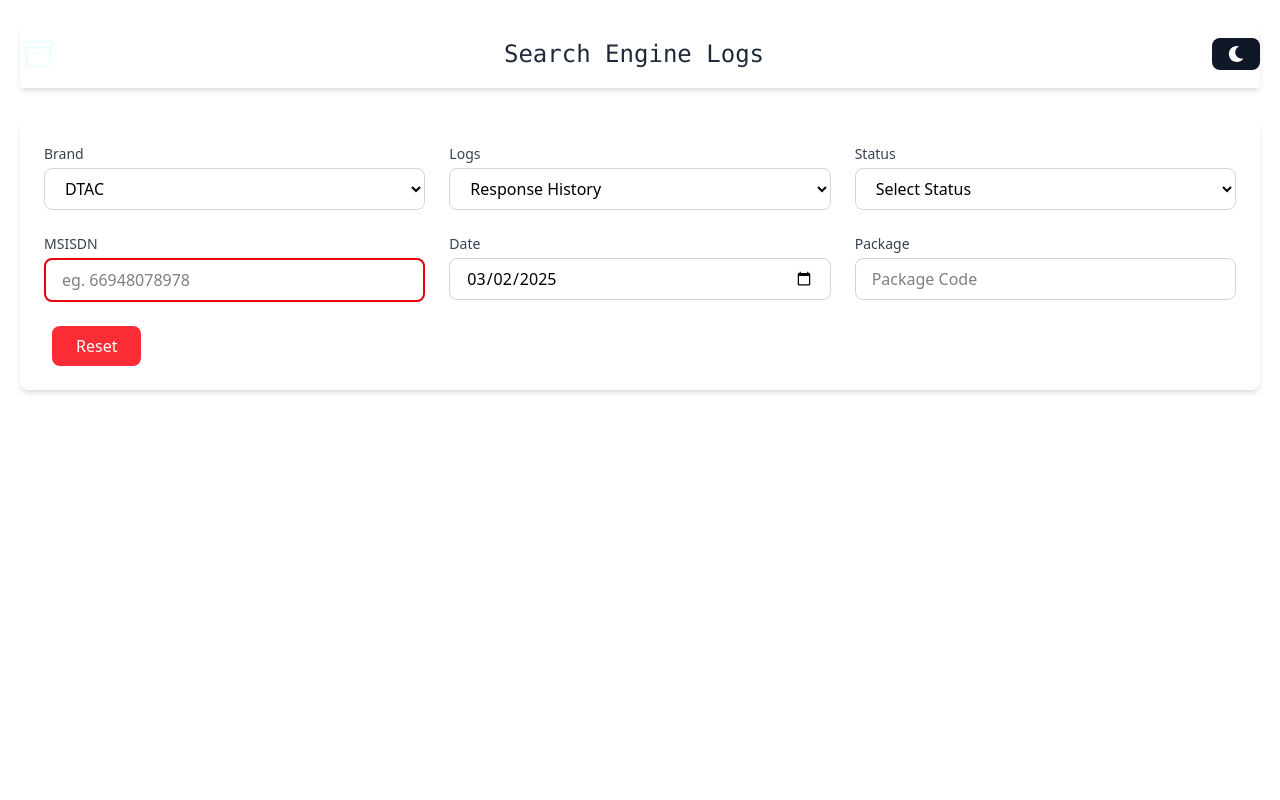
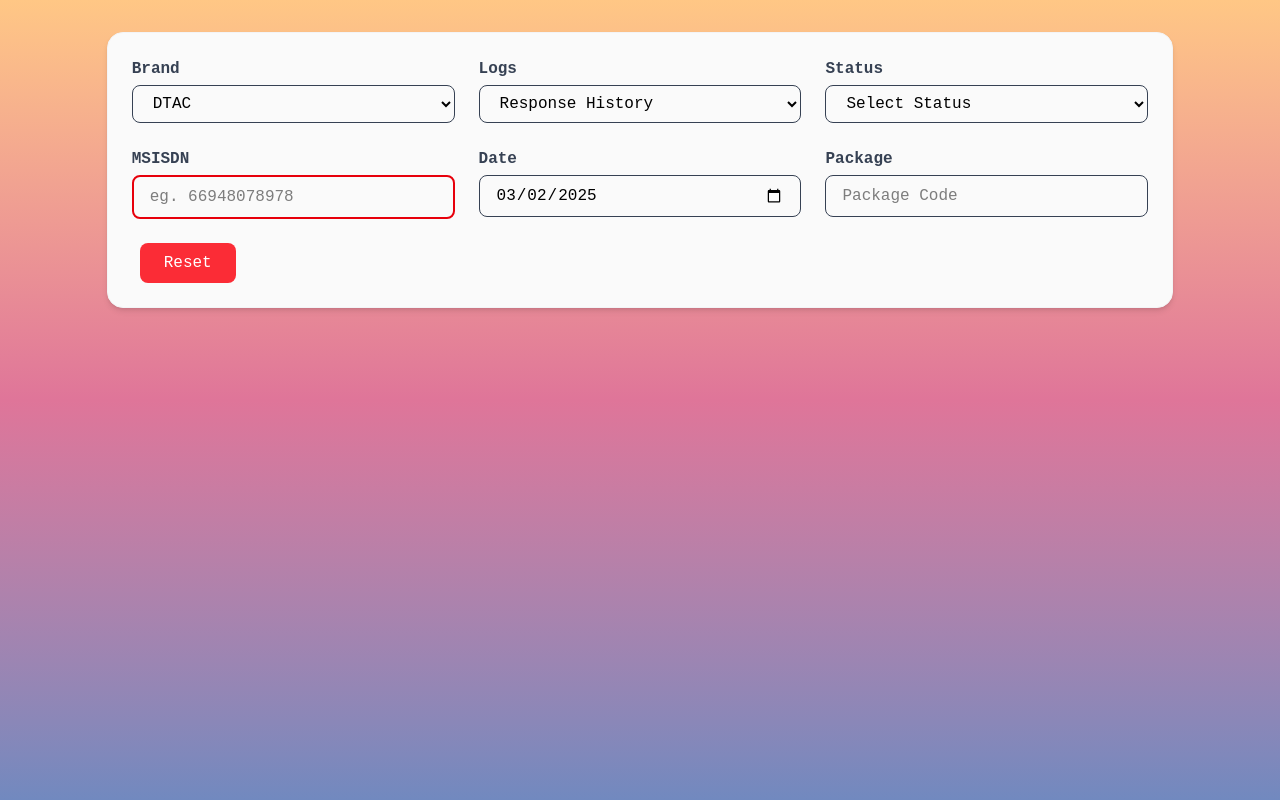
Before and after one commit to memorytao/log-display, a React (Vite) app: page / in a window 1280 px wide. Built offline with nearby package versions, Linux system fonts and the light colour scheme.

Commit message:
release v1.2

```diff
--- a/src/App.jsx
+++ b/src/App.jsx
@@ -1,11 +1,24 @@
-import Header from "./headers/Header";
+// import Header from "./headers/Header";
 import SearchCriteria from "./search/SearchCriteria";
+import { useEffect, useState } from "react";
 
 function App() {
+  const [animate, setAnimate] = useState("animate-bounce");
+
+  useEffect(() => {
+    const timer = setTimeout(() => {
+      setAnimate("");
+    }, 501); // Timeout duration in milliseconds (e.g., 3000ms = 3 seconds)
+
+    return () => clearTimeout(timer); // Cleanup the timer on component unmount
+  }, []);
+
   return (
-    <div className="w-full md:w-auto place-content-start p-5 h-10">
-      <Header />
-      <SearchCriteria />
+    <div className={animate}>
+      <div
+        className="bg-gradient-to-t from-[#7189bf] via-[#df7599] to-[#ffc785] w-full h-lvh">
+        <SearchCriteria />
+      </div>
     </div>
   );
 }
--- a/src/display/DisplayResults.jsx
+++ b/src/display/DisplayResults.jsx
@@ -2,7 +2,6 @@ import PropTypes from "prop-types";
 import { RESPONSE_FILD, CONTACT_FIELD } from "./../api/fields";
 
 const DisplayResults = ({ csvData, logType }) => {
-
   const COLUMNS =
     logType === "Response History"
       ? RESPONSE_FILD.split("|")
@@ -38,15 +37,15 @@ const DisplayResults = ({ csvData, logType }) => {
   });
 
   return (
-    <div className="overflow-y-scroll rounded-3xl shadow-md dark:shadow-gray-800 max-w-lvw mx-auto">
-      <table className="min-w-full bg-white">
+    <div className="overflow-x-auto h-auto max-h-120 rounded-lg shadow-mdmax-w-lvw mx-auto mb-auto border-b-5 border-b-gray-600 border-r-12 border-r-gray-200 ">
+      <table className="w-96 bg-white mb-auto pb-5">
         {/* Table Header */}
-        <thead className="bg-gray-50 h-15 dark:bg-gray-700 max-h-150">
+        <thead className="h-15 max-h-150 bg-gradient-to-b from-gray-900 to-gray-700">
           <tr>
             {COLUMNS.map((column, index) => (
               <th
                 key={index}
-                className="px-6 py-3 text-left text-xs font-medium text-gray-500 uppercase tracking-wider dark:text-gray-300"
+                className="px-6 py-3 text-left text-sm font-medium text-gray-500 uppercase tracking-wider dark:text-gray-300 "
               >
                 {column}
               </th>
@@ -55,12 +54,9 @@ const DisplayResults = ({ csvData, logType }) => {
         </thead>
 
         {/* Table Body */}
-        <tbody className="divide-y divide-gray-200 ">
+        <tbody className="divide-y divide-gray-400  ">
           {rows.map((row, rowIndex) => (
-            <tr
-              key={rowIndex}
-              className="hover:bg-gray-300 transition-colors"
-            >
+            <tr key={rowIndex} className="hover:bg-gray-300 transition-colors">
               {row.map((cell, cellIndex) => (
                 <td
                   key={cellIndex}
--- a/src/main.jsx
+++ b/src/main.jsx
@@ -1,10 +1,10 @@
-// import { StrictMode } from "react";
+import { StrictMode } from "react";
 import { createRoot } from "react-dom/client";
 import App from "./App.jsx";
 import "./index.css";
 
 createRoot(document.getElementById("root")).render(
-  // <StrictMode>
+  <StrictMode>
     <App />
-  // </StrictMode>
+  </StrictMode>
 );
--- a/src/search/SearchCriteria.jsx
+++ b/src/search/SearchCriteria.jsx
@@ -1,6 +1,7 @@
 import { useState, useEffect, useRef } from "react";
 import DisplayResults from "../display/DisplayResults";
 import { getResponseLogs, getContactLogs } from "../api/getDtacLog";
+import './criteria.css'
 
 const SearchCriteria = () => {
   // State for form inputs
@@ -20,7 +21,6 @@ const SearchCriteria = () => {
   const resetButtonRef = useRef(null);
 
   const handleSelectedLog = (e) => {
-    console.log( 'value ',e.target.value);
 
     setSelectedLog(e.target.value);
     setCsvData("");
@@ -140,20 +140,20 @@ const SearchCriteria = () => {
   };
 
   return (
-    <div className="mx-auto py-8">
+    <div className="w-5/6 mx-auto py-8 rounded-lg nova-mono">
       <form
         onSubmit={(e) => e.preventDefault()} // Prevent default form submission
-        className="bg-white p-6 rounded-lg shadow-md"
+        className="bg-neutral-50 p-6 rounded-2xl shadow-md border border-gray-100"
       >
         <div className="grid grid-cols-1 sm:grid-cols-2 lg:grid-cols-3 gap-6">
           <div>
-            <label className="block text-sm font-medium text-gray-700">
+            <label className="block text-balance font-semibold text-gray-700 ">
               Brand
             </label>
             <select
               value={selectedBrand}
               onChange={(e) => setSelectedBrand(e.target.value)}
-              className=" mt-1 block w-full px-4 py-2 border border-gray-300 rounded-lg focus:outline-none focus:ring-2 focus:ring-blue-500"
+              className=" mt-1 block w-full px-4 py-2 border border-gray-700 rounded-lg focus:outline-none focus:ring-2 focus:ring-blue-500"
             >
               <option value="DTAC">DTAC</option>
               <option value="TRUE">TRUE</option>
@@ -162,13 +162,13 @@ const SearchCriteria = () => {
 
           {/* Select Menu */}
           <div>
-            <label className="block text-sm font-medium text-gray-700">
+            <label className="block text-balance font-semibold text-gray-700">
               Logs
             </label>
             <select
               value={selectedLog}
               onChange={handleSelectedLog}
-              className="mt-1 block w-full px-4 py-2 border border-gray-300 rounded-lg focus:outline-none focus:ring-2 focus:ring-blue-500"
+              className="mt-1 block w-full px-4 py-2 border border-gray-700 rounded-lg focus:outline-none focus:ring-2 focus:ring-blue-500"
             >
               <option value="Response History">Response History</option>
               <option value="Contact History">Contact History</option>
@@ -177,14 +177,14 @@ const SearchCriteria = () => {
 
           {/* Status Dropdown */}
           <div>
-            <label className="block text-sm font-medium text-gray-700">
+            <label className="block text-balance font-semibold text-gray-700">
               Status
             </label>
             <select
               value={status}
               // placeholder="Select Status"
               onChange={(e) => setStatus(e.target.value)}
-              className="mt-1 block w-full px-4 py-2 border border-gray-300 rounded-lg focus:outline-none focus:ring-2 focus:ring-blue-500"
+              className="mt-1 block w-full px-4 py-2 border border-gray-700 rounded-lg focus:outline-none focus:ring-2 focus:ring-blue-500"
             >
               <option value="">Select Status</option>
               <option value="FULS">FULS</option>
@@ -194,7 +194,7 @@ const SearchCriteria = () => {
 
           {/* MSISDN Text Field */}
           <div>
-            <label className="block text-sm font-medium text-gray-700">
+            <label className="block text-balance font-semibold text-gray-700">
               MSISDN
             </label>
             <input
@@ -204,26 +204,26 @@ const SearchCriteria = () => {
               value={msisdn}
               onChange={handleMSISDNChange}
               placeholder="eg. 66948078978"
-              className="required:border-red-600 required:border-2 mt-1 block w-full px-4 py-2 border border-gray-300 rounded-lg focus:outline-none focus:ring-2 focus:ring-blue-500"
+              className="required:border-red-600 required:border-2 mt-1 block w-full px-4 py-2 border border-gray-700 rounded-lg focus:outline-none focus:ring-2 focus:ring-blue-500"
             />
           </div>
 
           {/* Date Input */}
           <div>
-            <label className="block text-sm font-medium text-gray-700">
+            <label className="block text-balance font-semibold text-gray-700">
               Date
             </label>
             <input
               type="date"
               value={date}
               onChange={(e) => setDate(e.target.value)}
-              className="mt-1 block w-full px-4 py-2 border border-gray-300 rounded-lg focus:outline-none focus:ring-2 focus:ring-blue-500"
+              className="mt-1 block w-full px-4 py-2 border border-gray-700 rounded-lg focus:outline-none focus:ring-2 focus:ring-blue-500"
             />
           </div>
 
           {/* Package Text Field */}
           <div>
-            <label className="block text-sm font-medium text-gray-700">
+            <label className="block text-balance font-semibold text-gray-700">
               Package
             </label>
             <input
@@ -231,7 +231,7 @@ const SearchCriteria = () => {
               value={packCode}
               onChange={(e) => setPackage(e.target.value)}
               placeholder="Package Code"
-              className="mt-1 block w-full px-4 py-2 border border-gray-300 rounded-lg focus:outline-none focus:ring-2 focus:ring-blue-500"
+              className="mt-1 block w-full px-4 py-2 border border-gray-700 rounded-lg focus:outline-none focus:ring-2 focus:ring-blue-500"
             />
           </div>
         </div>
@@ -243,7 +243,7 @@ const SearchCriteria = () => {
               ref={searchButtonRef}
               onClick={handleSearch}
               disabled={isLoading}
-              type="button" // Use type="button" to prevent form submission
+              type="submit" // Use type="button" to prevent form submission
               className="w-full sm:w-auto px-6 py-2 bg-gradient-to-r from-blue-500 to-indigo-500 text-white rounded-lg hover:from-blue-600 hover:to-indigo-600 focus:outline-none focus:ring-2 focus:ring-blue-500"
             >
               {isLoading ? "Searching..." : "Search"}
--- /dev/null
+++ b/src/search/criteria.css
@@ -0,0 +1,11 @@
+@font-face {
+    font-family: 'NovaMono';
+    src: url('../fonts/NovaMono-Regular.ttf') format('ttf');
+    font-weight: normal;
+    font-style: normal;
+}
+
+
+.nova-mono {
+    font-family: 'NovaMono', monospace;
+}
```
Also changed, not shown: src/fonts/NovaMono-Regular.ttf (added), 1 other file (tests, documents, lock files or other folders).
